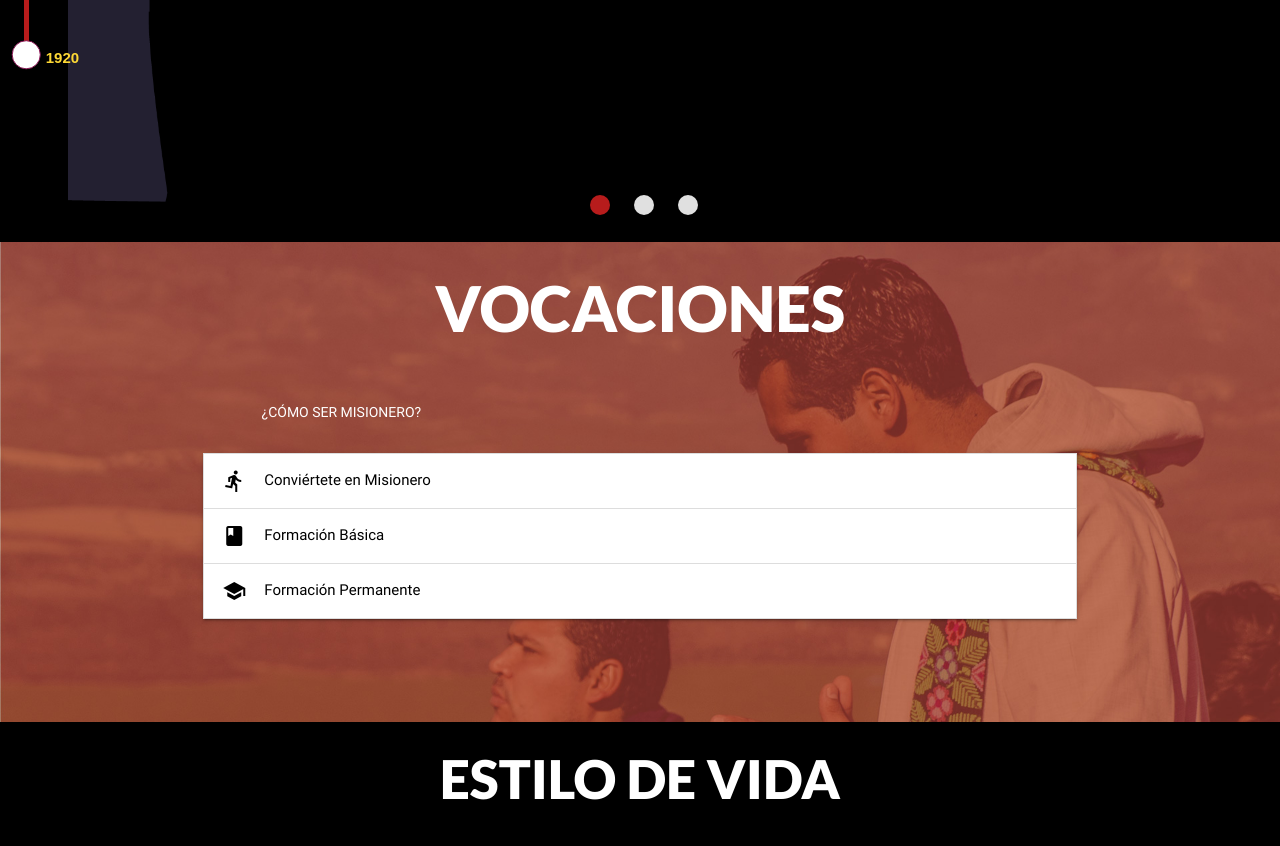
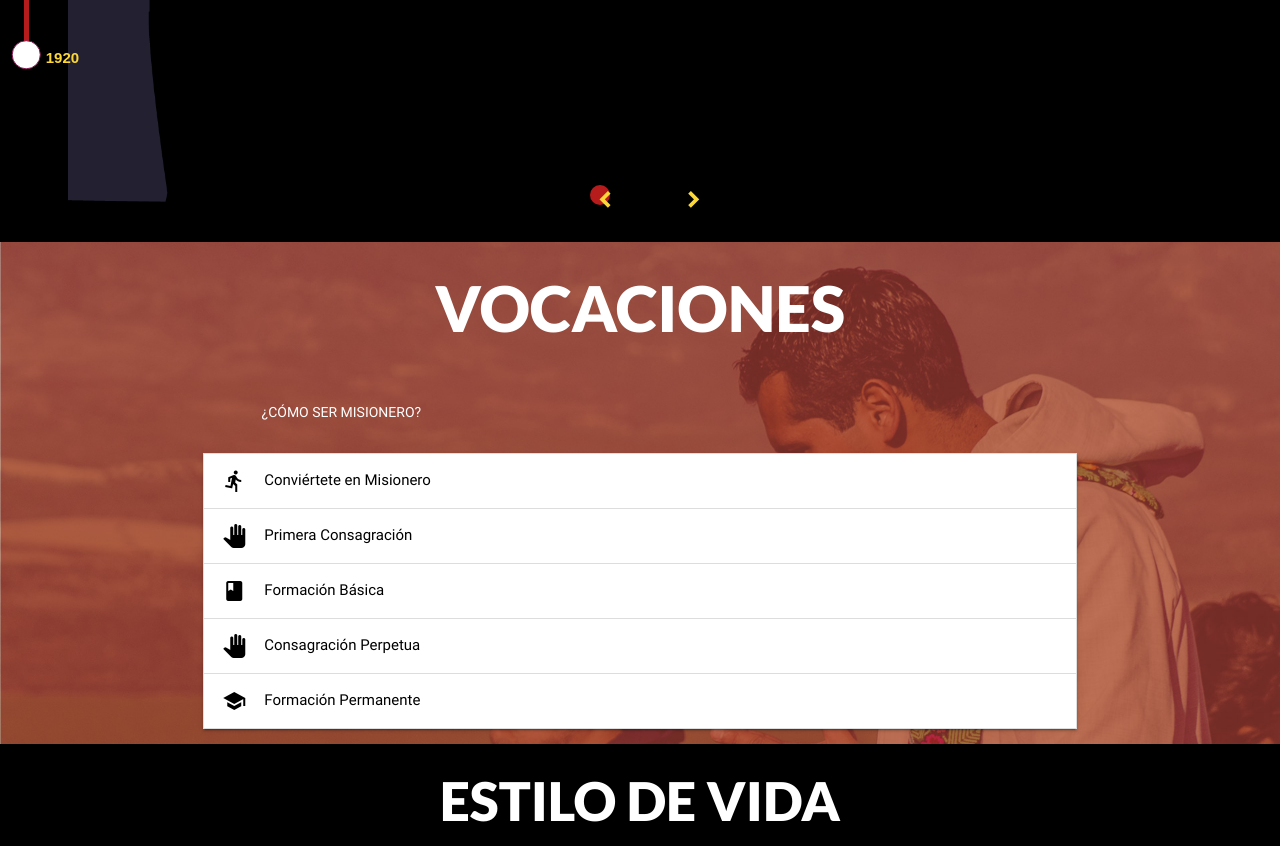
Before and after one commit to marioalvazquez/msps, a PHP site: page / in a window 1280 px wide. Shown: the part 868-1714 px from the top of the page. Run offline with PHP 8.4, Linux system fonts and the light colour scheme; data that the repository does not hold is empty; some libraries are stand-ins or nearby versions.

Commit message:
final solutions to site

```diff
--- a/index.php
+++ b/index.php
@@ -153,12 +153,32 @@ justicia y paz, apoyándonos entre todos para formar una Iglesia alegre, incluye
       </div>
     </li>
     <li>
+      <div class="collapsible-header black-text"><i class="material-icons">pan_tool</i>Primera Consagración</div>
+      <div class="collapsible-body">
+        <ul>
+          <li class="missionary-steps center-align">
+            Una vez siendo misionero del Espíritu Santo se realizan los votos de castidad, pobreza y obediencia
+          </li>
+        </ul>
+      </div>
+    </li>
+    <li>
       <div class="collapsible-header black-text"><i class="material-icons">book</i>Formación Básica</div>
       <div class="collapsible-body">
         <ul>
           <li class="missionary-steps" data-idStep="3"><span style="font-size:3rem; font-weight:bold;">1</span> Filosofado <i class="material-icons">arrow_forward</i></li>
           <li class="missionary-steps" data-idStep="4"><span style="font-size:3rem; font-weight:bold;">2</span> Vive la Experiencia de Entregarte <i class="material-icons">arrow_forward</i></li>
-          <li class="missionary-steps" data-idStep="5"><span style="font-size:3rem; font-weight:bold;">3</span> Transformemos el Mundo <i class="material-icons">arrow_forward</i></li>
+          <li class="missionary-steps" data-idStep="5"><span style="font-size:3rem; font-weight:bold;">3</span> Profundiza y Comparte <i class="material-icons">arrow_forward</i></li>
+        </ul>
+      </div>
+    </li>
+    <li>
+      <div class="collapsible-header black-text"><i class="material-icons">pan_tool</i>Consagración Perpetua</div>
+      <div class="collapsible-body">
+        <ul>
+          <li class="missionary-steps center-align">
+            Después de haber renovado varias veces, la primera consagración el jóven decide consagrarse para siempre
+          </li>
         </ul>
       </div>
     </li>
@@ -604,6 +624,8 @@ var map;
     </script>
     <script>
       $(document).ready(()=>{
+        $('.indicators').last().find('.indicator-item').first().append('<i class="material-icons">keyboard_arrow_right</p>');
+        $('.indicators').last().find('.indicator-item').last().append('<i class="material-icons">keyboard_arrow_right</p>');
         $('a[href="#videoModal"]').on('click', function(event){
           player.playVideo();
         });
--- a/src/sass/index.scss
+++ b/src/sass/index.scss
@@ -31,6 +31,11 @@ h1,h2,h3{
 .indicator-item{
   height: 8px !important;
   width: 8px !important;
+  i{
+    font-size: 2rem;
+    color: $yellow;
+    font-weight: bold;
+  }
 }
 .indicator-item.active{
   background-color: $red !important;
@@ -49,6 +54,7 @@ h1,h2,h3{
 .slider .indicators .indicator-item{
   width: 20px !important;
   height: 20px !important;
+  background: none;
 }
 ul.list-inline {
     display: flex;
```
Also changed, not shown: build/css/index.css (+6 -1 lines), dist/js/index.js (+1 -1 lines), src/js/index.js (+6 -2 lines), dist/css/index.css, dist/data/howtobe.json.
